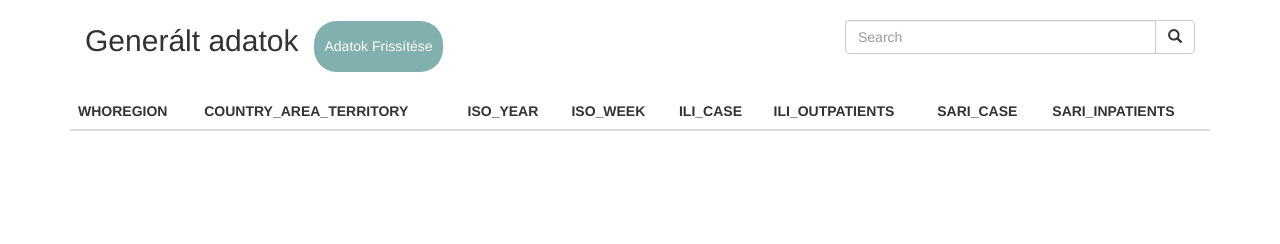
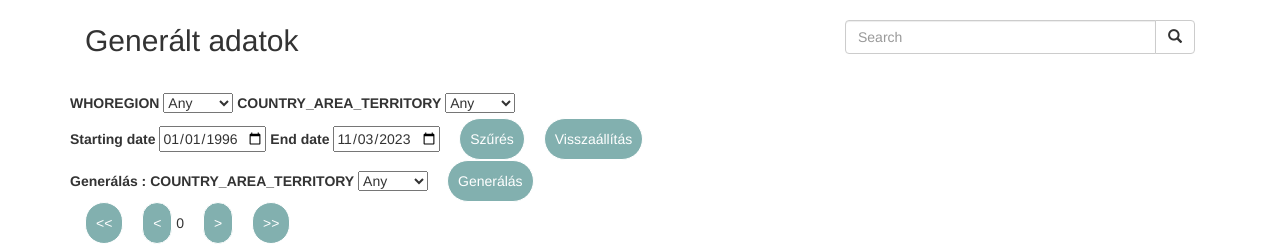
Before and after one commit to zsoltkovacs94/koffein-flu-prediction, a Django app: page /gen in a window 1280 px wide. Shown: the part 52-296 px from the top of the page. Run offline with Django 4.2, Linux system fonts and the light colour scheme; tables that the repository leaves empty hold one stand-in row (values such as "Sample post"); lists and menus that the app fills with data are empty; some libraries are stand-ins or nearby versions.

Commit message:
views.py, index.html generált adatok szűrésének és generálásának felülete hozzáadva.

```diff
--- a/koffein_flu_prediction/website/templates/index.html
+++ b/koffein_flu_prediction/website/templates/index.html
@@ -37,7 +37,6 @@
 
     <div class=" fejlec col-sm-8">
       <p class="generaltadatok">Generált adatok</p>
-      <button class="frissites">Adatok Frissítése</button>
 
     </div>
     <div class="searc col-sm-4">
@@ -55,7 +54,46 @@
 
 </div>
 <div class="container">
-
+    <form method="post">
+        {% csrf_token %}
+        <!--Példa szűrés felület-->
+        <label for="WHOREGION">WHOREGION</label>
+        <select name="WHOREGION" id="WHOREGION">
+            <option value="Any">Any</option>
+            {% for item in region %}
+            <option value="{{ item.WHOREGION }}">{{ item.WHOREGION }}</option>
+            {% endfor %}
+        </select>
+        <label for="coarte">COUNTRY_AREA_TERRITORY</label>
+        <select name="coarte" id="coarte">
+            <option value="Any">Any</option>
+            {% for item in coarte %}
+            <option value="{{ item.COUNTRY_AREA_TERRITORY }}">{{ item.COUNTRY_AREA_TERRITORY }}</option>
+            {% endfor %}
+        </select>
+        <br>
+        <label for="startDate">Starting date</label>
+        <input type="date" name="startDate" id="startDate" min="1996-01-01" max="{{ date }}" value="1996-01-01">
+        <label for="endDate">End date</label>
+        <input type="date" name="endDate" id="endDate" min="1996-01-01" max="{{ date }}" value="{{ date }}">
+        <button type="submit" name="filter" class="frissites">Szűrés</button>
+        <button type="submit" name="reset" class="frissites">Visszaállítás</button>
+        <br>
+        <label for="gencoarte">Generálás : COUNTRY_AREA_TERRITORY</label>
+        <select name="gencoarte" id="gencoarte">
+            <option value="Any">Any</option>
+            {% for item in gencoarte %}
+            <option value="{{ item.COUNTRY_AREA_TERRITORY }}">{{ item.COUNTRY_AREA_TERRITORY }}</option>
+            {% endfor %}
+        </select>
+        <button type="submit" name="generate" class="frissites">Generálás</button>
+      <br>
+        <button type="submit" name="backMore" class="frissites"><<</button>
+        <button type="submit" name="back" class="frissites"><</button>
+        <span>{{ page }}</span>
+        <button type="submit" name="forward" class="frissites">></button>
+        <button type="submit" name="forwardMore" class="frissites">>></button>
+    </form>
     <table class="table table-hover">
       <thead>
         <tr>
--- a/koffein_flu_prediction/website/views.py
+++ b/koffein_flu_prediction/website/views.py
@@ -11,7 +11,13 @@
 
 def gen(request):
     #print(prediction_handler.predict("ORSZÁGNÉV"))
-    return render(request, 'index.html', {})
+    database = generalt_adatok.objects.all()[:1000]
+    return render(request, 'index.html', {'current': database,
+                                           'region': generalt_adatok.objects.all().values('WHOREGION').distinct().order_by('WHOREGION'),
+                                           'coarte': generalt_adatok.objects.all().values('COUNTRY_AREA_TERRITORY').distinct().order_by('COUNTRY_AREA_TERRITORY'),
+                                           'gencoarte': lekert_adatok.objects.all().values('COUNTRY_AREA_TERRITORY').distinct().order_by('COUNTRY_AREA_TERRITORY'),
+                                           'date': datetime.now().strftime("%Y-%m-%d"),
+                                           'page': 0})
 
 def tan(request):
     if(pager.showndata.count() == 0):
```
